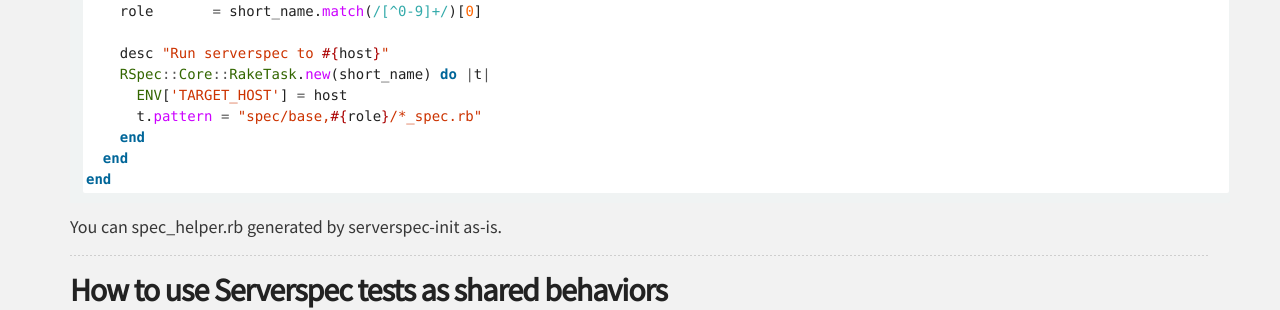
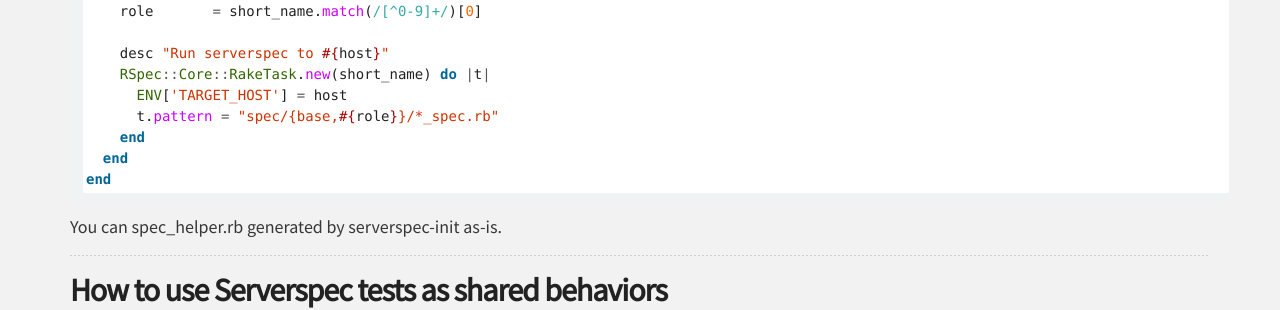
Before and after one commit to serverspec/serverspec.github.io, a Jekyll site: the page built from advanced_tips.md, in a window 1280 px wide and 900 px high, scrolled down 1597 px. Shown: the part 152-462 px from the top of the window. Built offline with Jekyll 4.4.1, drawn with Linux system fonts in a browser that asks for light colours; Markdown is read by kramdown in place of the engine named in the settings.

```diff
--- a/advanced_tips.md
+++ b/advanced_tips.md
@@ -76,7 +76,7 @@ namespace :spec do
     desc "Run serverspec to #{host}"
     RSpec::Core::RakeTask.new(short_name) do |t|
       ENV['TARGET_HOST'] = host
-      t.pattern = "spec/base,#{role}/*_spec.rb"
+      t.pattern = "spec/{base,#{role}}/*_spec.rb"
     end
   end
 end
```
